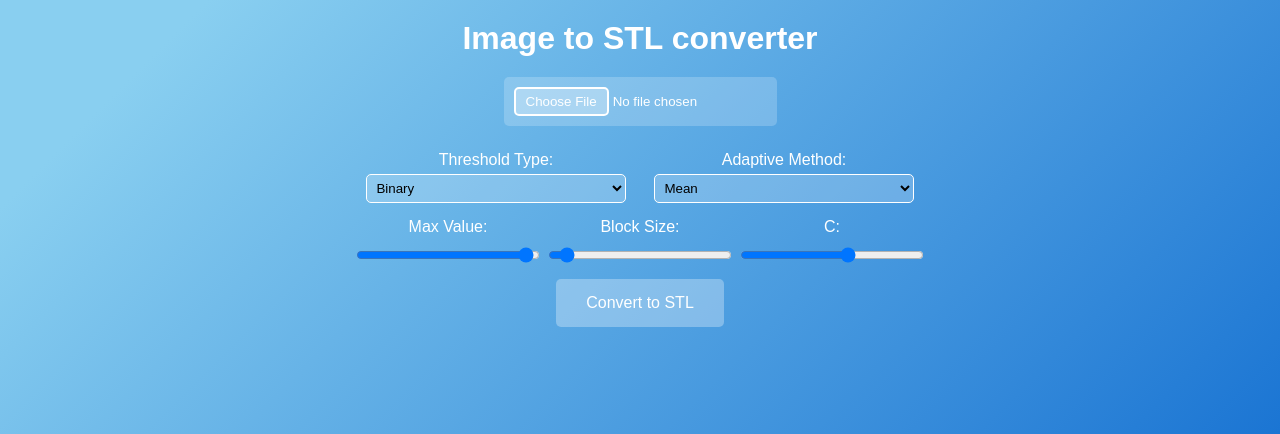
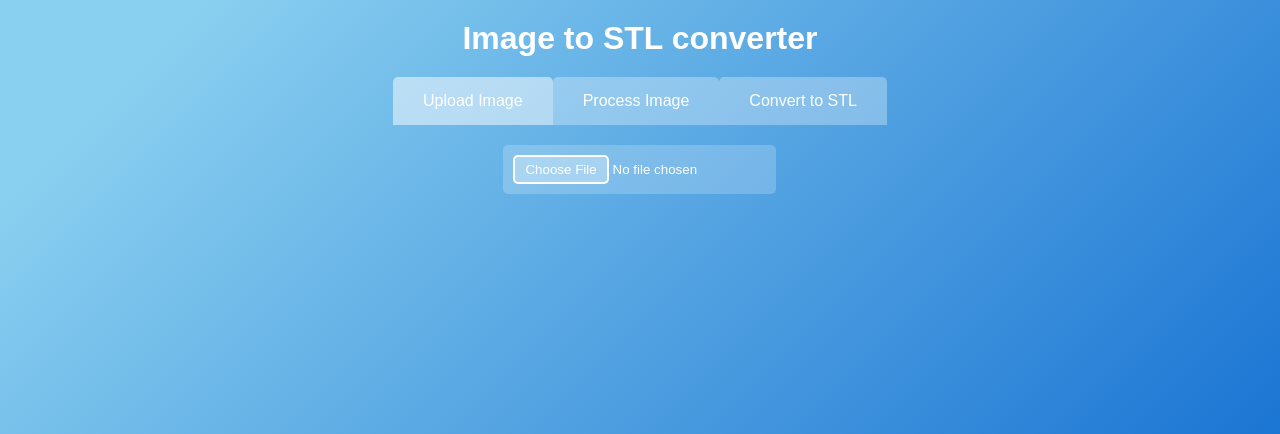
Before and after one commit to Rtycz/img_to_stl_converter, a FastAPI app: page /adaptiveThreshold in a window 1280 px wide. Shown: the top 434 px of the page. Run offline with FastAPI, Linux system fonts and the light colour scheme.

Commit message:
[CONV-17] tabs separation pt1

```diff
--- a/main.py
+++ b/main.py
@@ -31,4 +31,4 @@ app.router.lifespan_context = lifespan
 
 if __name__ == "__main__":
     import uvicorn
-    uvicorn.run(app, host="0.0.0.0", port=8000)
+    uvicorn.run(app, host="127.0.0.1", port=8000)
--- /dev/null
+++ b/static/css/tabs.css
@@ -0,0 +1,28 @@
+.tabs {
+    display: flex;
+    justify-content: center;
+    margin-bottom: 20px;
+}
+
+.tab-button {
+    padding: 15px 30px;
+    font-size: 1em;
+    border: none;
+    border-radius: 5px 5px 0 0;
+    background-color: rgba(255, 255, 255, 0.3);
+    color: white;
+    cursor: pointer;
+    transition: background-color 0.3s ease;
+}
+
+.tab-button.active {
+    background-color: rgba(255, 255, 255, 0.5);
+}
+
+.tab-content {
+    display: none;
+}
+
+.tab-content.active {
+    display: block;
+}
--- a/static/js/script.js
+++ b/static/js/script.js
@@ -1,6 +1,4 @@
-// static/js/script.js
-
-let uploadedFilenames = []; // Список для хранения имен загруженных файлов
+let uploadedFilenames = [];
 
 document.getElementById('photoInput').addEventListener('change', function(event) {
     const file = event.target.files[0];
@@ -12,32 +10,27 @@ document.getElementById('photoInput').addEventListener('change', function(event)
         const processedImageContainer = document.getElementById('processedImageContainer');
         const processedImage = document.getElementById('processedImage');
 
-        // Показать индикатор загрузки
         loader.style.display = 'block';
         preview.style.display = 'block';
         previewImage.style.display = 'none';
         processedImageContainer.style.display = 'none';
 
         reader.onload = function(e) {
-            // Отображение превью изображения после загрузки
             previewImage.src = e.target.result;
             previewImage.style.display = 'block';
             loader.style.display = 'none';
         };
         reader.readAsDataURL(file);
 
-        // Создание объекта FormData и добавление файла
         const formData = new FormData();
         formData.append('file', file);
 
-        // Отправка файла на сервер с использованием fetch
         fetch('/api/v1/image', {
             method: 'POST',
             body: formData
         }).then(response => response.json())
           .then(data => {
-              uploadedFilenames.push(data.filename); // Добавление имени файла в список
-              // Отображение обработанного изображения
+              uploadedFilenames.push(data.filename);
               updateProcessedImage(data.filename);
           }).catch(error => {
               console.error('Ошибка при загрузке фото:', error);
@@ -45,10 +38,8 @@ document.getElementById('photoInput').addEventListener('change', function(event)
     }
 });
 
-// Обработчик события beforeunload для удаления всех файлов при закрытии вкладки
 window.addEventListener('beforeunload', function(event) {
     if (uploadedFilenames.length > 0) {
-        // Уведомление сервера об удалении всех файлов
         fetch('/api/v1/image', {
             method: 'DELETE',
             headers: {
@@ -64,7 +55,6 @@ window.addEventListener('beforeunload', function(event) {
     }
 });
 
-// Функция для обновления обработанного изображения
 function updateProcessedImage(filename) {
     const maxValue = document.getElementById('maxValue').value;
     const adaptiveMethod = document.getElementById('adaptiveMethod').value;
@@ -96,7 +86,6 @@ function updateProcessedImage(filename) {
       });
 }
 
-// Обработчики изменения параметров
 document.getElementById('maxValue').addEventListener('input', updateProcessedImageWithCurrentFilename);
 document.getElementById('adaptiveMethod').addEventListener('change', updateProcessedImageWithCurrentFilename);
 document.getElementById('thresholdType').addEventListener('change', updateProcessedImageWithCurrentFilename);
@@ -119,7 +108,7 @@ document.getElementById('convertToStl').addEventListener('click', function() {
         headers: {
             'Content-Type': 'application/json'
         },
-        body: JSON.stringify({ filename, processed_filename: processedFilename })
+        body: JSON.stringify({ processed_filename: processedFilename })
     }).then(response => response.json())
       .then(data => {
           alert('STL file generated: ' + data.stl_filename);
--- a/templates/adaptiveThreshold.html
+++ b/templates/adaptiveThreshold.html
@@ -4,23 +4,38 @@
     <meta charset="UTF-8">
     <meta name="viewport" content="width=device-width, initial-scale=1.0">
     <title>Image to STL converter</title>
-    <!-- Подключение внешнего CSS-файла -->
+
     <link rel="stylesheet" href="/static/css/base.css">
     <link rel="stylesheet" href="/static/css/buttons.css">
     <link rel="stylesheet" href="/static/css/images.css">
     <link rel="stylesheet" href="/static/css/form.css">
     <link rel="stylesheet" href="/static/css/responsive.css">
-    <!-- Подключение внешнего JavaScript-файла -->
+    <link rel="stylesheet" href="/static/css/tabs.css">
+
     <script src="/static/js/script.js" defer></script>
 </head>
 <body>
     <div>
         <h1>Image to STL converter</h1>
+        <div class="tabs">
+            <button class="tab-button active" onclick="openTab(event, 'uploadTab')">Upload Image</button>
+            <button class="tab-button" onclick="openTab(event, 'processTab')">Process Image</button>
+            <button class="tab-button" onclick="openTab(event, 'convertTab')">Convert to STL</button>
+        </div>
+
+        <div id="uploadTab" class="tab-content active">
             <input type="file" id="photoInput" name="photo" accept="image/*">
             <div class="preview-container" id="preview">
                 <div class="loader" id="loader"></div>
                 <img id="previewImage" src="" alt="Image Preview">
             </div>
+        </div>
+
+        <div id="processTab" class="tab-content">
+            <!-- Пустая вкладка для обработки изображения -->
+        </div>
+
+        <div id="convertTab" class="tab-content">
             <div class="controls-container">
                 <div class="row">
                     <label>
@@ -55,5 +70,22 @@
                 <img id="processedImage" src="" alt="Processed Image">
             </div>
         </div>
+    </div>
+
+    <script>
+        function openTab(evt, tabName) {
+            var i, tabContent, tabButtons;
+            tabContent = document.getElementsByClassName("tab-content");
+            for (i = 0; i < tabContent.length; i++) {
+                tabContent[i].style.display = "none";
+            }
+            tabButtons = document.getElementsByClassName("tab-button");
+            for (i = 0; i < tabButtons.length; i++) {
+                tabButtons[i].className = tabButtons[i].className.replace(" active", "");
+            }
+            document.getElementById(tabName).style.display = "block";
+            evt.currentTarget.className += " active";
+        }
+    </script>
 </body>
 </html>
```
Lines whose indentation alone changed are shown as unchanged.
